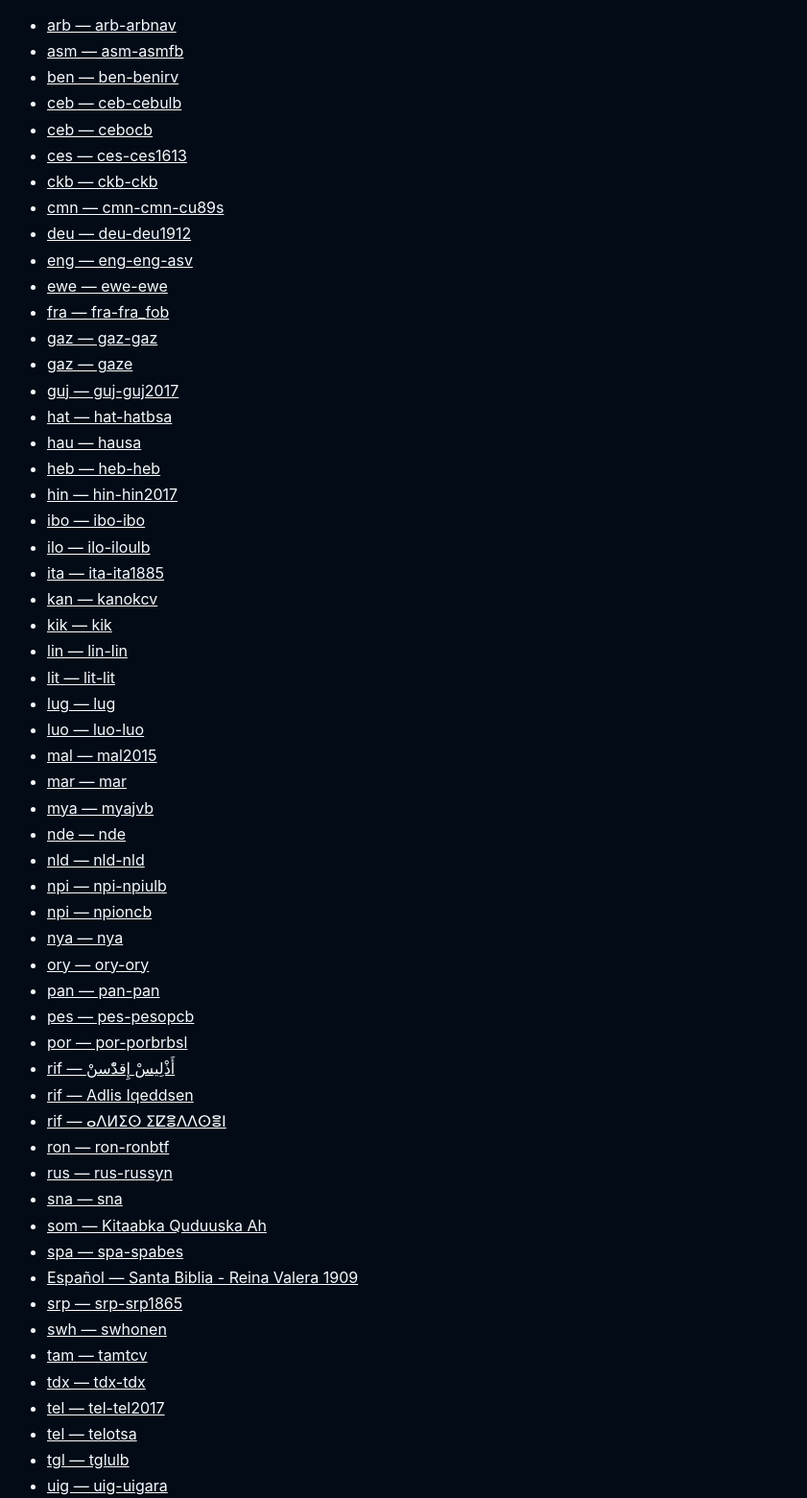
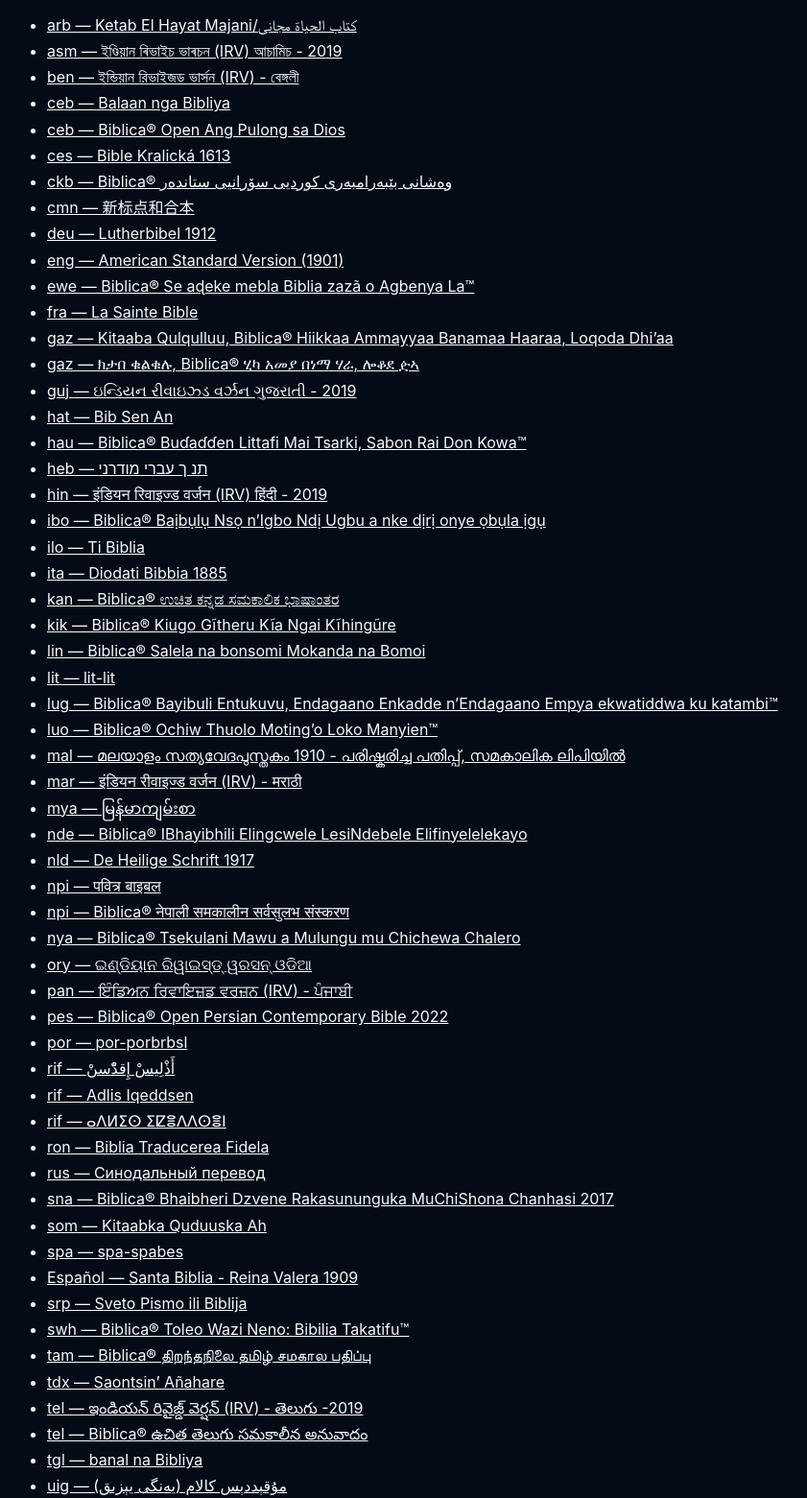
Before and after one commit to aapt-hub/scripturei-public-site, a website: page index.html in a window 1280 px wide. Shown: the part 2138-3699 px from the top of the page at 96% size, without its empty margins (71-912 px from the left). Drawn offline with Linux system fonts and the light colour scheme; no server answers.

Commit message:
fix(reader): publish 51 reconciled display names

```diff
--- a/index.html
+++ b/index.html
@@ -131,65 +131,65 @@
 <section id="world-bibles" data-scripturei-world-bibles>
   <h2>World Bibles</h2>
   <ul>
-    <li><a href="/?edition=arb-arbnav" data-edition-id="arb-arbnav">arb — arb-arbnav</a></li>
-    <li><a href="/?edition=asm-asmfb" data-edition-id="asm-asmfb">asm — asm-asmfb</a></li>
-    <li><a href="/?edition=ben-benirv" data-edition-id="ben-benirv">ben — ben-benirv</a></li>
-    <li><a href="/?edition=ceb-cebulb" data-edition-id="ceb-cebulb">ceb — ceb-cebulb</a></li>
-    <li><a href="/?edition=cebocb" data-edition-id="cebocb">ceb — cebocb</a></li>
-    <li><a href="/?edition=ces-ces1613" data-edition-id="ces-ces1613">ces — ces-ces1613</a></li>
-    <li><a href="/?edition=ckb-ckb" data-edition-id="ckb-ckb">ckb — ckb-ckb</a></li>
-    <li><a href="/?edition=cmn-cmn-cu89s" data-edition-id="cmn-cmn-cu89s">cmn — cmn-cmn-cu89s</a></li>
-    <li><a href="/?edition=deu-deu1912" data-edition-id="deu-deu1912">deu — deu-deu1912</a></li>
-    <li><a href="/?edition=eng-eng-asv" data-edition-id="eng-eng-asv">eng — eng-eng-asv</a></li>
-    <li><a href="/?edition=ewe-ewe" data-edition-id="ewe-ewe">ewe — ewe-ewe</a></li>
-    <li><a href="/?edition=fra-fra_fob" data-edition-id="fra-fra_fob">fra — fra-fra_fob</a></li>
-    <li><a href="/?edition=gaz-gaz" data-edition-id="gaz-gaz">gaz — gaz-gaz</a></li>
-    <li><a href="/?edition=gaze" data-edition-id="gaze">gaz — gaze</a></li>
-    <li><a href="/?edition=guj-guj2017" data-edition-id="guj-guj2017">guj — guj-guj2017</a></li>
-    <li><a href="/?edition=hat-hatbsa" data-edition-id="hat-hatbsa">hat — hat-hatbsa</a></li>
-    <li><a href="/?edition=hausa" data-edition-id="hausa">hau — hausa</a></li>
-    <li><a href="/?edition=heb-heb" data-edition-id="heb-heb">heb — heb-heb</a></li>
-    <li><a href="/?edition=hin-hin2017" data-edition-id="hin-hin2017">hin — hin-hin2017</a></li>
-    <li><a href="/?edition=ibo-ibo" data-edition-id="ibo-ibo">ibo — ibo-ibo</a></li>
-    <li><a href="/?edition=ilo-iloulb" data-edition-id="ilo-iloulb">ilo — ilo-iloulb</a></li>
-    <li><a href="/?edition=ita-ita1885" data-edition-id="ita-ita1885">ita — ita-ita1885</a></li>
-    <li><a href="/?edition=kanokcv" data-edition-id="kanokcv">kan — kanokcv</a></li>
-    <li><a href="/?edition=kik" data-edition-id="kik">kik — kik</a></li>
-    <li><a href="/?edition=lin-lin" data-edition-id="lin-lin">lin — lin-lin</a></li>
+    <li><a href="/?edition=arb-arbnav" data-edition-id="arb-arbnav">arb — Ketab El Hayat Majani/كتاب الحياة مجانى</a></li>
+    <li><a href="/?edition=asm-asmfb" data-edition-id="asm-asmfb">asm — ইণ্ডিয়ান ৰিভাইচ ভাৰচন (IRV) আচামিচ - 2019</a></li>
+    <li><a href="/?edition=ben-benirv" data-edition-id="ben-benirv">ben — ইন্ডিয়ান রিভাইজড ভার্সন (IRV) - বেঙ্গলী</a></li>
+    <li><a href="/?edition=ceb-cebulb" data-edition-id="ceb-cebulb">ceb — Balaan nga Bibliya</a></li>
+    <li><a href="/?edition=cebocb" data-edition-id="cebocb">ceb — Biblica® Open Ang Pulong sa Dios</a></li>
+    <li><a href="/?edition=ces-ces1613" data-edition-id="ces-ces1613">ces — Bible Kralická 1613</a></li>
+    <li><a href="/?edition=ckb-ckb" data-edition-id="ckb-ckb">ckb — Biblica® وەشانی بێبەرامبەری کوردیی سۆرانیی ستاندەر</a></li>
+    <li><a href="/?edition=cmn-cmn-cu89s" data-edition-id="cmn-cmn-cu89s">cmn — 新标点和合本</a></li>
+    <li><a href="/?edition=deu-deu1912" data-edition-id="deu-deu1912">deu — Lutherbibel 1912</a></li>
+    <li><a href="/?edition=eng-eng-asv" data-edition-id="eng-eng-asv">eng — American Standard Version (1901)</a></li>
+    <li><a href="/?edition=ewe-ewe" data-edition-id="ewe-ewe">ewe — Biblica® Se aɖeke mebla Biblia zazã o Agbenya La™</a></li>
+    <li><a href="/?edition=fra-fra_fob" data-edition-id="fra-fra_fob">fra — La Sainte Bible</a></li>
+    <li><a href="/?edition=gaz-gaz" data-edition-id="gaz-gaz">gaz — Kitaaba Qulqulluu, Biblica® Hiikkaa Ammayyaa Banamaa Haaraa, Loqoda Dhiʼaa</a></li>
+    <li><a href="/?edition=gaze" data-edition-id="gaze">gaz — ክታበ ቁልቁሉ, Biblica® ሂካ አመያ በነማ ሃራ, ሎቆደ ዽኣ</a></li>
+    <li><a href="/?edition=guj-guj2017" data-edition-id="guj-guj2017">guj — ઇન્ડિયન રીવાઇઝ્ડ વર્ઝન ગુજરાતી - 2019</a></li>
+    <li><a href="/?edition=hat-hatbsa" data-edition-id="hat-hatbsa">hat — Bib Sen An</a></li>
+    <li><a href="/?edition=hausa" data-edition-id="hausa">hau — Biblica® Buɗaɗɗen Littafi Mai Tsarki, Sabon Rai Don Kowa™</a></li>
+    <li><a href="/?edition=heb-heb" data-edition-id="heb-heb">heb — תנ ך עברי מודרני</a></li>
+    <li><a href="/?edition=hin-hin2017" data-edition-id="hin-hin2017">hin — इंडियन रिवाइज्ड वर्जन (IRV) हिंदी - 2019</a></li>
+    <li><a href="/?edition=ibo-ibo" data-edition-id="ibo-ibo">ibo — Biblica® Baịbụlụ Nsọ nʼIgbo Ndị Ugbu a nke dịrị onye ọbụla ịgụ</a></li>
+    <li><a href="/?edition=ilo-iloulb" data-edition-id="ilo-iloulb">ilo — Ti Biblia</a></li>
+    <li><a href="/?edition=ita-ita1885" data-edition-id="ita-ita1885">ita — Diodati Bibbia 1885</a></li>
+    <li><a href="/?edition=kanokcv" data-edition-id="kanokcv">kan — Biblica® ಉಚಿತ ಕನ್ನಡ ಸಮಕಾಲಿಕ ಭಾಷಾಂತರ</a></li>
+    <li><a href="/?edition=kik" data-edition-id="kik">kik — Biblica® Kiugo Gĩtheru Kĩa Ngai Kĩhingũre</a></li>
+    <li><a href="/?edition=lin-lin" data-edition-id="lin-lin">lin — Biblica® Salela na bonsomi Mokanda na Bomoi</a></li>
     <li><a href="/?edition=lit-lit" data-edition-id="lit-lit">lit — lit-lit</a></li>
-    <li><a href="/?edition=lug" data-edition-id="lug">lug — lug</a></li>
-    <li><a href="/?edition=luo-luo" data-edition-id="luo-luo">luo — luo-luo</a></li>
-    <li><a href="/?edition=mal2015" data-edition-id="mal2015">mal — mal2015</a></li>
-    <li><a href="/?edition=mar" data-edition-id="mar">mar — mar</a></li>
-    <li><a href="/?edition=myajvb" data-edition-id="myajvb">mya — myajvb</a></li>
-    <li><a href="/?edition=nde" data-edition-id="nde">nde — nde</a></li>
-    <li><a href="/?edition=nld-nld" data-edition-id="nld-nld">nld — nld-nld</a></li>
-    <li><a href="/?edition=npi-npiulb" data-edition-id="npi-npiulb">npi — npi-npiulb</a></li>
-    <li><a href="/?edition=npioncb" data-edition-id="npioncb">npi — npioncb</a></li>
-    <li><a href="/?edition=nya" data-edition-id="nya">nya — nya</a></li>
-    <li><a href="/?edition=ory-ory" data-edition-id="ory-ory">ory — ory-ory</a></li>
-    <li><a href="/?edition=pan-pan" data-edition-id="pan-pan">pan — pan-pan</a></li>
-    <li><a href="/?edition=pes-pesopcb" data-edition-id="pes-pesopcb">pes — pes-pesopcb</a></li>
+    <li><a href="/?edition=lug" data-edition-id="lug">lug — Biblica® Bayibuli Entukuvu, Endagaano Enkadde nʼEndagaano Empya ekwatiddwa ku katambi™</a></li>
+    <li><a href="/?edition=luo-luo" data-edition-id="luo-luo">luo — Biblica® Ochiw Thuolo Motingʼo Loko Manyien™</a></li>
+    <li><a href="/?edition=mal2015" data-edition-id="mal2015">mal — മലയാളം സത്യവേദപുസ്തകം 1910 - പരിഷ്കരിച്ച പതിപ്പ്, സമകാലിക ലിപിയിൽ</a></li>
+    <li><a href="/?edition=mar" data-edition-id="mar">mar — इंडियन रीवाइज्ड वर्जन (IRV) - मराठी</a></li>
+    <li><a href="/?edition=myajvb" data-edition-id="myajvb">mya — မြန်မာကျမ်းစာ</a></li>
+    <li><a href="/?edition=nde" data-edition-id="nde">nde — Biblica® IBhayibhili Elingcwele LesiNdebele Elifinyelelekayo</a></li>
+    <li><a href="/?edition=nld-nld" data-edition-id="nld-nld">nld — De Heilige Schrift 1917</a></li>
+    <li><a href="/?edition=npi-npiulb" data-edition-id="npi-npiulb">npi — पवित्र बाइबल</a></li>
+    <li><a href="/?edition=npioncb" data-edition-id="npioncb">npi — Biblica® नेपाली समकालीन सर्वसुलभ संस्करण</a></li>
+    <li><a href="/?edition=nya" data-edition-id="nya">nya — Biblica® Tsekulani Mawu a Mulungu mu Chichewa Chalero</a></li>
+    <li><a href="/?edition=ory-ory" data-edition-id="ory-ory">ory — ଇଣ୍ଡିୟାନ ରିୱାଇସ୍ଡ୍ ୱରସନ୍ ଓଡିଆ</a></li>
+    <li><a href="/?edition=pan-pan" data-edition-id="pan-pan">pan — ਇੰਡਿਅਨ ਰਿਵਾਇਜ਼ਡ ਵਰਜ਼ਨ (IRV) - ਪੰਜਾਬੀ</a></li>
+    <li><a href="/?edition=pes-pesopcb" data-edition-id="pes-pesopcb">pes — Biblica® Open Persian Contemporary Bible 2022</a></li>
     <li><a href="/?edition=por-porbrbsl" data-edition-id="por-porbrbsl">por — por-porbrbsl</a></li>
     <li><a href="/?edition=rif-rifa" data-edition-id="rif-rifa">rif — أَذْلِيسْ إِقدّْسنْ</a></li>
     <li><a href="/?edition=rif-rifl" data-edition-id="rif-rifl">rif — Adlis Iqeddsen</a></li>
     <li><a href="/?edition=rif-rift" data-edition-id="rif-rift">rif — ⴰⴷⵍⵉⵙ ⵉⵇⴻⴷⴷⵙⴻⵏ</a></li>
-    <li><a href="/?edition=ron-ronbtf" data-edition-id="ron-ronbtf">ron — ron-ronbtf</a></li>
-    <li><a href="/?edition=rus-russyn" data-edition-id="rus-russyn">rus — rus-russyn</a></li>
-    <li><a href="/?edition=sna" data-edition-id="sna">sna — sna</a></li>
+    <li><a href="/?edition=ron-ronbtf" data-edition-id="ron-ronbtf">ron — Biblia Traducerea Fidela</a></li>
+    <li><a href="/?edition=rus-russyn" data-edition-id="rus-russyn">rus — Синодальный перевод</a></li>
+    <li><a href="/?edition=sna" data-edition-id="sna">sna — Biblica® Bhaibheri Dzvene Rakasununguka MuChiShona Chanhasi 2017</a></li>
     <li><a href="/?edition=som-som" data-edition-id="som-som">som — Kitaabka Quduuska Ah</a></li>
     <li><a href="/?edition=spa-spabes" data-edition-id="spa-spabes">spa — spa-spabes</a></li>
     <li><a href="/?edition=spaRV1909" data-edition-id="spaRV1909">Español — Santa Biblia - Reina Valera 1909</a></li>
-    <li><a href="/?edition=srp-srp1865" data-edition-id="srp-srp1865">srp — srp-srp1865</a></li>
-    <li><a href="/?edition=swhonen" data-edition-id="swhonen">swh — swhonen</a></li>
-    <li><a href="/?edition=tamtcv" data-edition-id="tamtcv">tam — tamtcv</a></li>
-    <li><a href="/?edition=tdx-tdx" data-edition-id="tdx-tdx">tdx — tdx-tdx</a></li>
-    <li><a href="/?edition=tel-tel2017" data-edition-id="tel-tel2017">tel — tel-tel2017</a></li>
-    <li><a href="/?edition=telotsa" data-edition-id="telotsa">tel — telotsa</a></li>
-    <li><a href="/?edition=tglulb" data-edition-id="tglulb">tgl — tglulb</a></li>
-    <li><a href="/?edition=uig-uigara" data-edition-id="uig-uigara">uig — uig-uigara</a></li>
-    <li><a href="/?edition=vieovcb" data-edition-id="vieovcb">vie — vieovcb</a></li>
-    <li><a href="/?edition=yor-yor" data-edition-id="yor-yor">yor — yor-yor</a></li>
+    <li><a href="/?edition=srp-srp1865" data-edition-id="srp-srp1865">srp — Sveto Pismo ili Biblija</a></li>
+    <li><a href="/?edition=swhonen" data-edition-id="swhonen">swh — Biblica® Toleo Wazi Neno: Bibilia Takatifu™</a></li>
+    <li><a href="/?edition=tamtcv" data-edition-id="tamtcv">tam — Biblica® திறந்தநிலை தமிழ் சமகால பதிப்பு</a></li>
+    <li><a href="/?edition=tdx-tdx" data-edition-id="tdx-tdx">tdx — Saontsin’ Añahare</a></li>
+    <li><a href="/?edition=tel-tel2017" data-edition-id="tel-tel2017">tel — ఇండియన్ రివైజ్డ్ వెర్షన్ (IRV) - తెలుగు -2019</a></li>
+    <li><a href="/?edition=telotsa" data-edition-id="telotsa">tel — Biblica® ఉచిత తెలుగు సమకాలీన అనువాదం</a></li>
+    <li><a href="/?edition=tglulb" data-edition-id="tglulb">tgl — banal na Bibliya</a></li>
+    <li><a href="/?edition=uig-uigara" data-edition-id="uig-uigara">uig — مۇقېددېس كالام (يەنگى يېزىق)</a></li>
+    <li><a href="/?edition=vieovcb" data-edition-id="vieovcb">vie — Biblica® Thiên Ban Kinh Thánh Hiện Đại™</a></li>
+    <li><a href="/?edition=yor-yor" data-edition-id="yor-yor">yor — Biblica® ní oore ọ̀fẹ́ láti lo Bíbélì Mímọ́ ní Èdè Yorùbá Òde-Òní</a></li>
 
     <li><a lang="am" dir="ltr" href="/?edition=door43-Door43-Catalog-am_ulb" data-edition-id="door43-Door43-Catalog-am_ulb">አማርኛ — መጽሐፍ ቅዱስ — መጽሐፍ ቅዱስ</a></li>
     <li><a lang="tw" dir="ltr" href="/?edition=door43-lversaw-twiONA20" data-edition-id="door43-lversaw-twiONA20">Twi — Twerɛ Kronkron — Twerɛ Kronkron</a></li>
```
